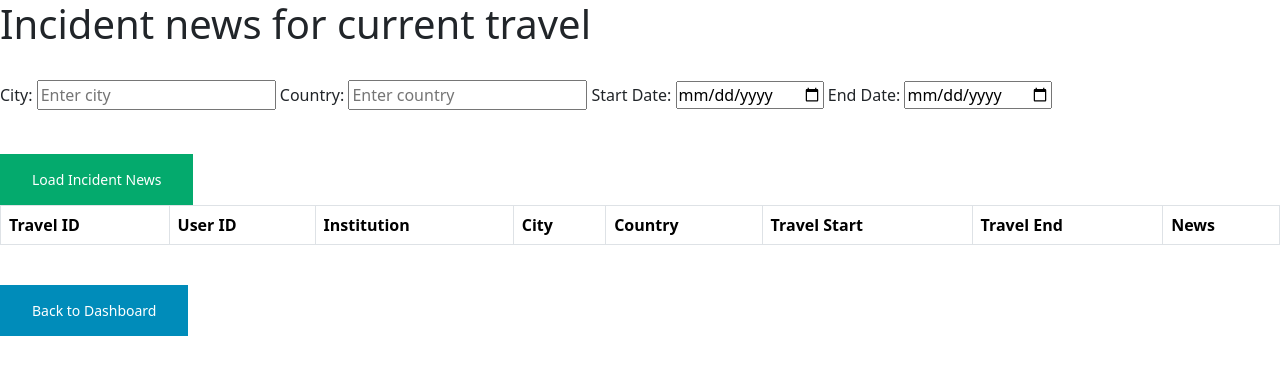
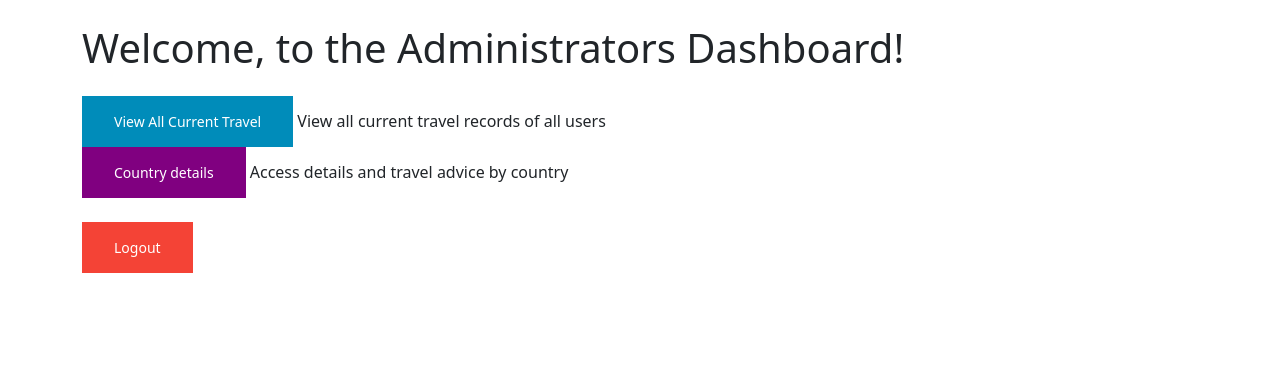
Before and after one commit to kknb1982/wsaadeploy, a Flask app: template templates/admin-dashboard.html in a window 1280 px wide. Shown: the top 375 px of the page. Run offline with Flask 3, Linux system fonts and the light colour scheme; the template is opened without the code that fills it, so the values that code supplies are empty; parts of the project's set-up code (start-up, migrations or seed data) failed here and were passed over.

Commit message:
Changed purpose of the template

```diff
--- a/templates/admin-dashboard.html
+++ b/templates/admin-dashboard.html
@@ -2,63 +2,29 @@
     <head>
         <link href="https://cdn.jsdelivr.net/npm/bootstrap@5.3.5/dist/css/bootstrap.min.css" rel="stylesheet" integrity="sha384-SgOJa3DmI69IUzQ2PVdRZhwQ+dy64/BUtbMJw1MZ8t5HZApcHrRKUc4W0kG879m7" crossorigin="anonymous">
         <link href="/static/css/style.css" rel="stylesheet">
-        <title>Incident news for current travel</title>
+        <title>Dashboard for Administrators</title>
         <script src="/static/js/main.js" defer></script>
     </head>
 
-    <body onload="loadCurrentTravel()">
+    <body>
+        <div class="container mt-4">
+            <h1>Welcome, {{ user['firstname'] }} {{ user['surname'] }} to the Administrators Dashboard!</h1>
 
-        {% if session['userid'] %}
-            <div style="background-color: lightgray; padding: 10px;">
-                Logged in as: <strong>{{ session['userid'] }}</strong>
-                <button class="button button5" href="window.location.href='/logout'">Logout</button>
+            <div class="mt-4">
+
+                <button class="button button2" onclick="window.location.href='/current-travel'">View All Current Travel</button>
+                View all current travel records of all users
+                <br>
+
+                <button class="button button3" onclick="window.location.href='/country-list'">Country details</button>
+                Access details and travel advice by country
+                <br>
+
+                </div>
+
+            <div class="mt-4">
+                <button class="button button5" onclick="window.location.href='/logout'">Logout</button>
             </div>
-        {% endif %}
-
-        <h1>Incident news for current travel</h1><br>
-
-        <!-- Filters Section -->
-        <div class="filters">
-            <label for="filterCity">City:</label>
-            <input type="text" id="filterCity" placeholder="Enter city" oninput="filterTravel()">
-
-            <label for="filterCountry">Country:</label>
-            <input type="text" id="filterCountry" placeholder="Enter country" oninput="filterTravel()">
-
-            <label for="filterStartDate">Start Date:</label>
-            <input type="date" id="filterStartDate" onchange="filterTravel()">
-
-            <label for="filterEndDate">End Date:</label>
-            <input type="date" id="filterEndDate" onchange="filterTravel()">
         </div>
-
-        <!-- Button to Load Incident News -->
-        <br>
-        <div style="margin-top: 20px;">
-            <button class="button button1" onclick="loadIncidentNews()">Load Incident News</button>
-        </div>
-
-        <div id="travelList">
-            <table class="table table-bordered">
-                <thead>
-                    <tr>
-                        <th>Travel ID</th>
-                        <th>User ID</th>
-                        <th>Institution</th>
-                        <th>City</th>
-                        <th>Country</th>
-                        <th>Travel Start</th>
-                        <th>Travel End</th>
-                        <th>News</th>
-                    </tr>
-                </thead>
-                <tbody id="travelTableBody">
-                    <!-- Travel data will be dynamically loaded here -->
-                </tbody>
-            </table>
-        </div>
-
-        <br>
-        <button class="button button2" onclick="window.location.href='/dashboard/{{session['userid']}}'">Back to Dashboard</button>
     </body>
 </html>
```
